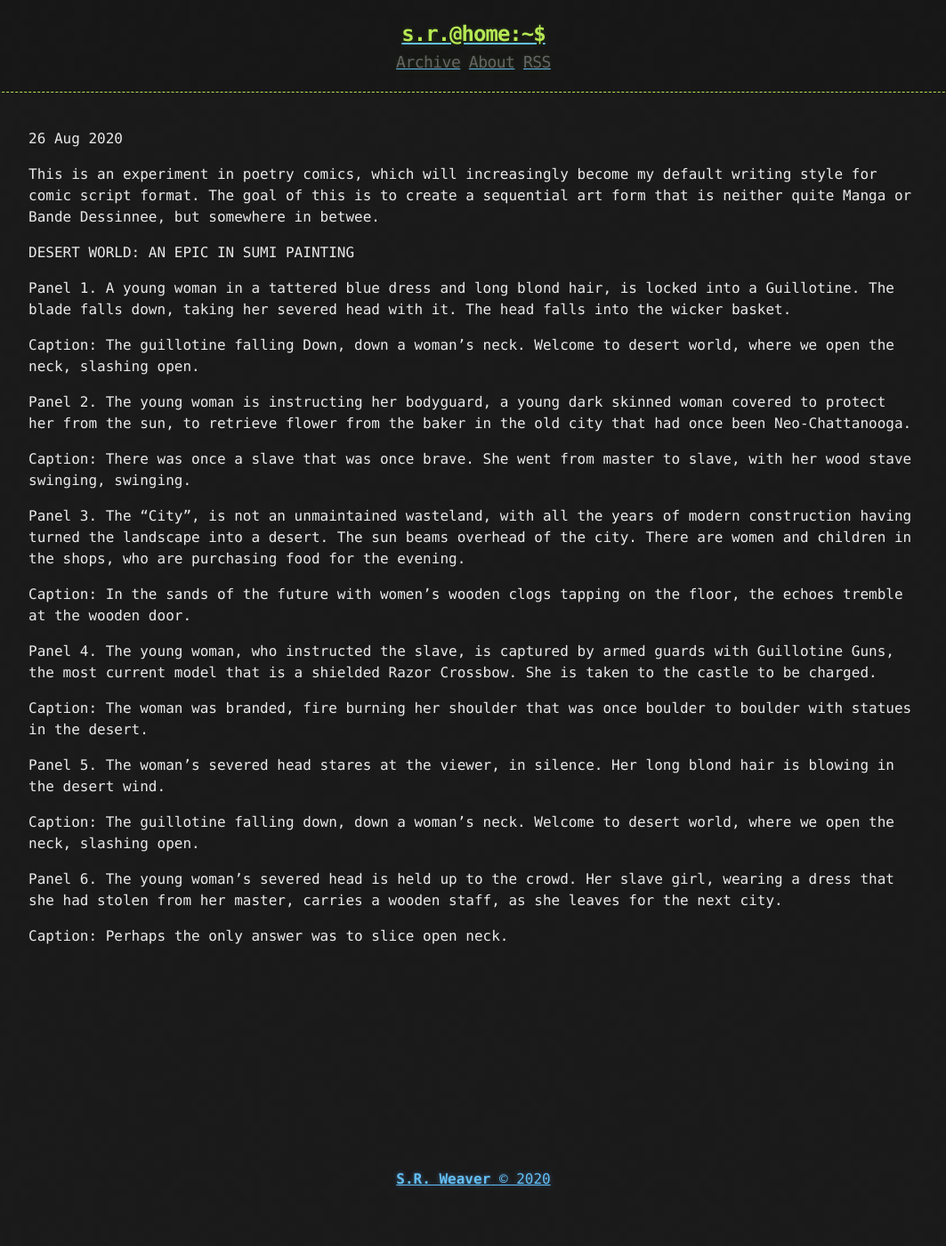
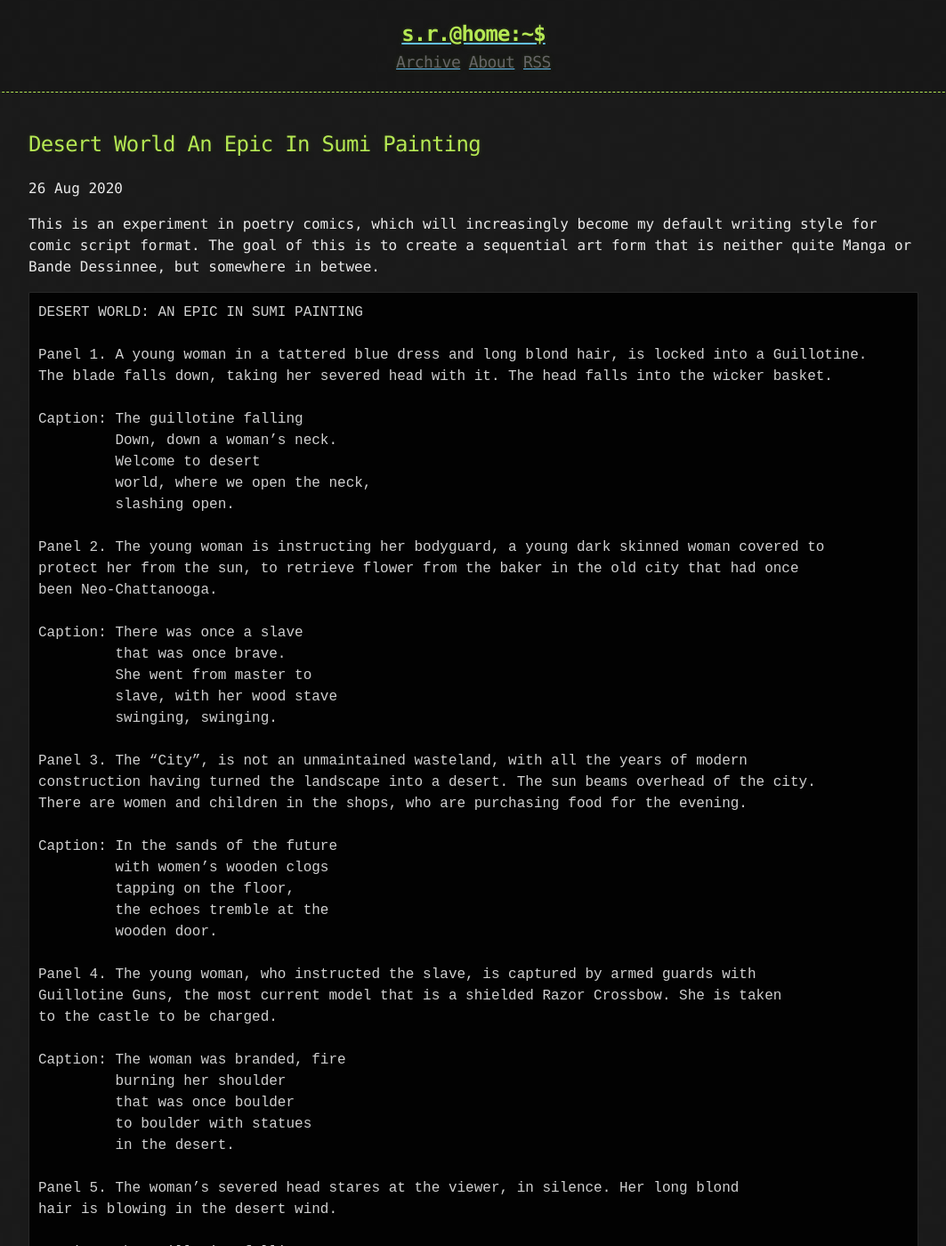
Before and after one commit to LWFlouisa/UploadedFairyUpdates, a Jekyll site: the page built from _posts/2020-08-26-desertworldanepicinsumipainting.md, in a window 1280 px wide and 1400 px high. Shown: the whole window at 89% size, without its empty margins (108-1171 px from the left). Built offline with Jekyll 4.4.1, drawn with Linux system fonts in a browser that asks for light colours; some of the changed text lies outside the part shown.

Commit message:
Update 2020-08-26-desertworldanepicinsumipainting.md

```diff
--- a/_posts/2020-08-26-desertworldanepicinsumipainting.md
+++ b/_posts/2020-08-26-desertworldanepicinsumipainting.md
@@ -1,10 +1,10 @@
 ---
-title: Desert World: An Epic In Sumi Painting
+title: Desert World An Epic In Sumi Painting
 published: true
 ---
 This is an experiment in poetry comics, which will increasingly become my default writing style for comic script format. The goal of this is to create a sequential art form that is neither quite Manga or Bande Dessinnee, but somewhere in betwee.
 
-
+~~~
 DESERT WORLD: AN EPIC IN SUMI PAINTING
 
 Panel 1. A young woman in a tattered blue dress and long blond hair, is locked into a Guillotine.
@@ -61,3 +61,4 @@
 
 Caption: Perhaps the only answer
          was to slice open neck.
+~~~
```
